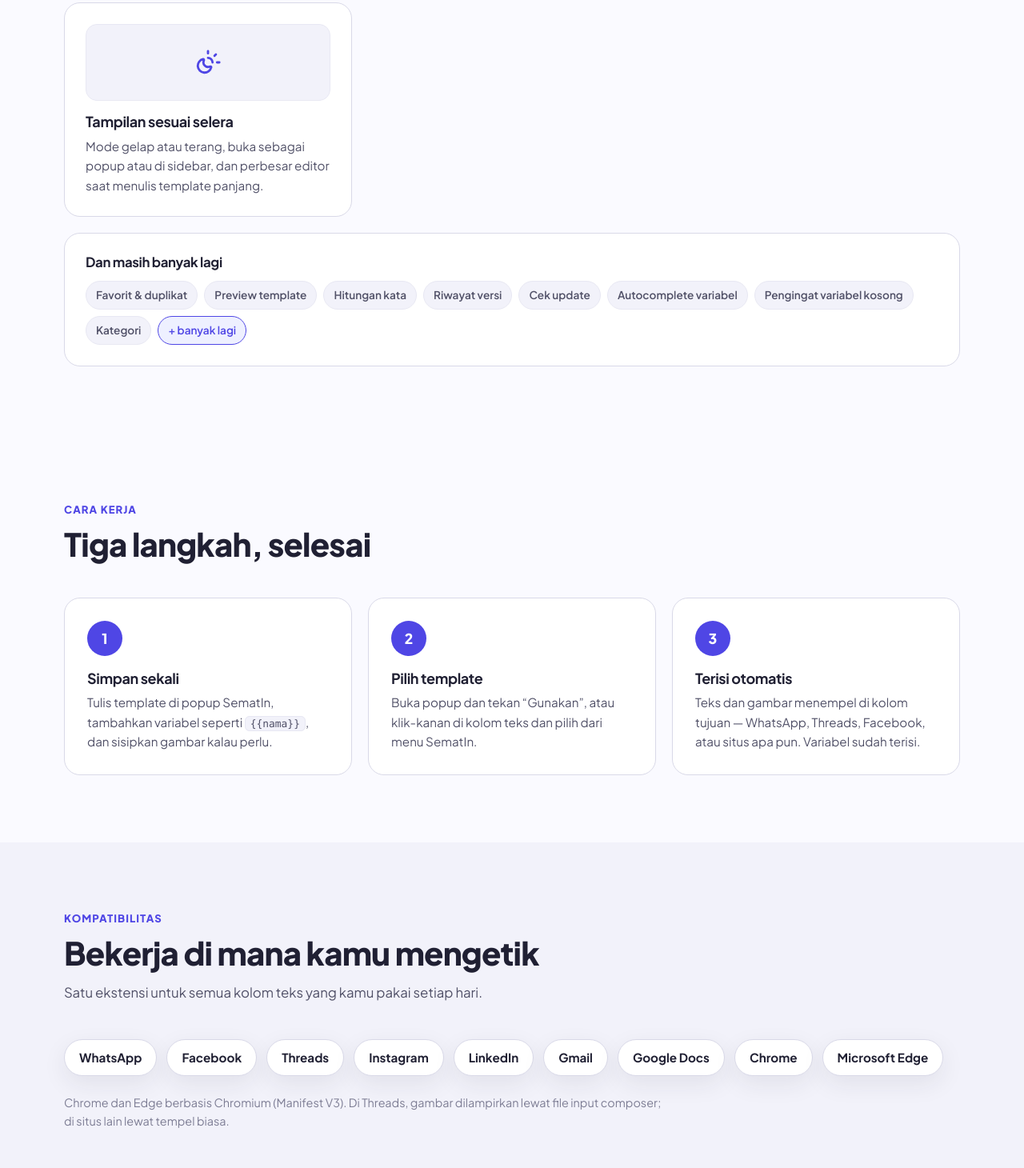
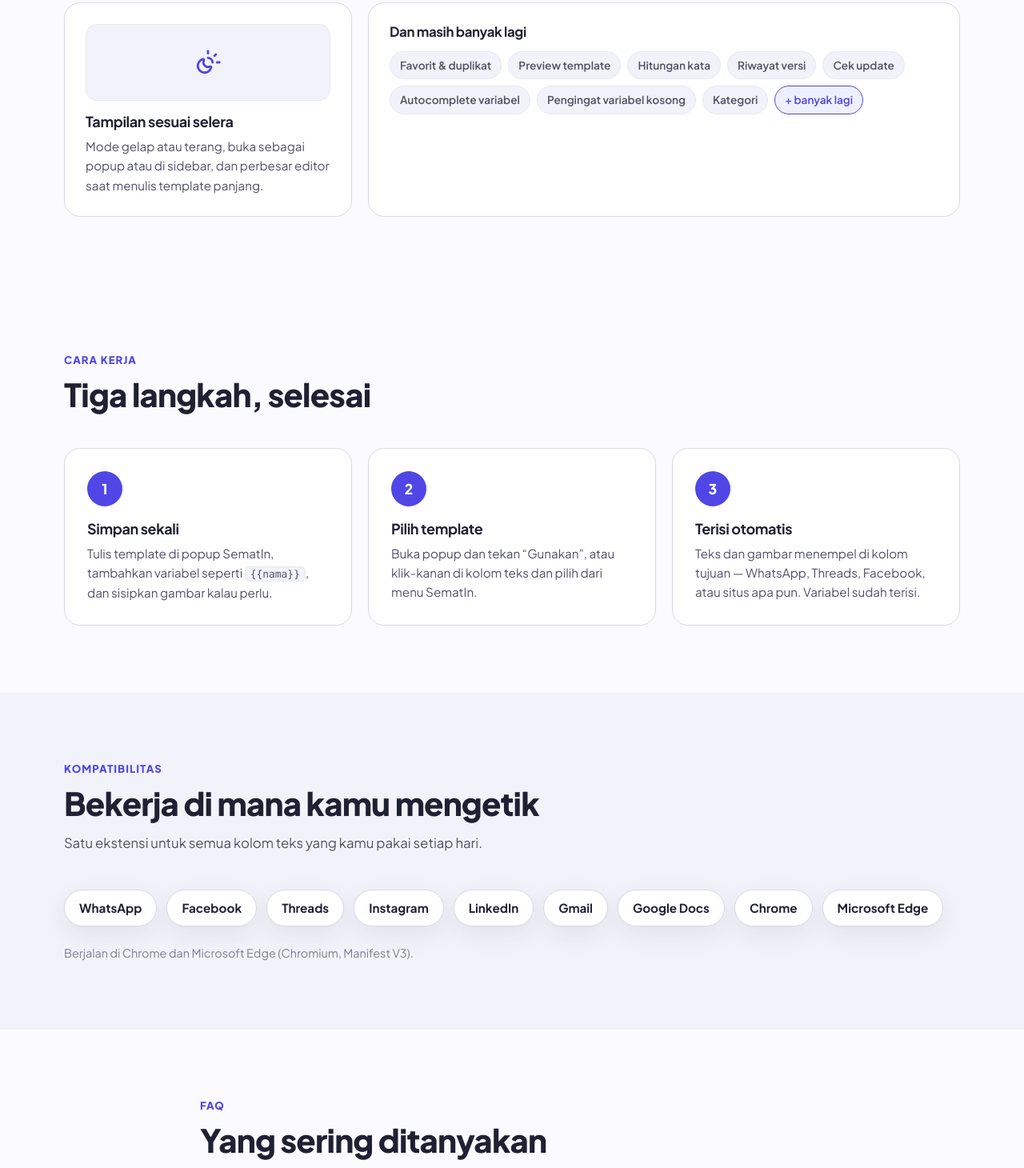
Before and after one commit to aidilaryanto/SematIn-Releases, a plain HTML site: page docs/index.html in a window 1280 px wide. Shown: the part 3100-4560 px from the top of the page at 80% size. Drawn offline with Linux system fonts and the light colour scheme.

Commit message:
Landing page: many-more beside Tampilan card + simpler platform note
- 'Dan masih banyak lagi' is now a bento grid item beside the 'Tampilan
  sesuai selera' card (spanning the remaining 2 columns) instead of a
  full-width band below the grid, so the last row is filled.
- Platform note simplified to just the browser requirement: 'Berjalan di
  Chrome dan Microsoft Edge (Chromium, Manifest V3).' The Threads
  file-input implementation detail is removed.

```diff
--- a/docs/index.html
+++ b/docs/index.html
@@ -204,9 +204,8 @@
             <h3>Tampilan sesuai selera</h3>
             <p>Mode gelap atau terang, buka sebagai popup atau di sidebar, dan perbesar editor saat menulis template panjang.</p>
           </article>
-        </div>
 
-        <div class="more-features reveal">
+          <div class="more-features bento-wide reveal">
             <h3>Dan masih banyak lagi</h3>
             <ul class="more-features-list">
               <li>Favorit &amp; duplikat</li>
@@ -219,6 +218,7 @@
               <li>Kategori</li>
               <li class="more-features-more">+ banyak lagi</li>
             </ul>
+          </div>
         </div>
       </div>
     </section>
@@ -269,7 +269,7 @@
           <li>Chrome</li>
           <li>Microsoft Edge</li>
         </ul>
-        <p class="platform-note reveal">Chrome dan Edge berbasis Chromium (Manifest V3). Di Threads, gambar dilampirkan lewat file input composer; di situs lain lewat tempel biasa.</p>
+        <p class="platform-note reveal">Berjalan di Chrome dan Microsoft Edge (Chromium, Manifest V3).</p>
       </div>
     </section>
 
--- a/docs/styles.css
+++ b/docs/styles.css
@@ -501,7 +501,6 @@ html.js .reveal.visible { opacity: 1; transform: none; }
 }
 /* Many more strip */
 .more-features {
-  margin-top: 20px;
   background: var(--bg-card);
   border: 1px solid var(--border-color);
   border-radius: var(--radius-lg);
```
Lines whose indentation alone changed are shown as unchanged.
